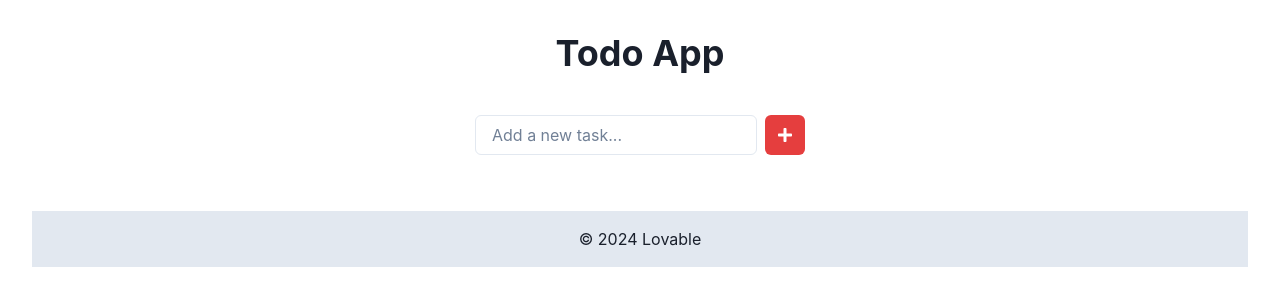
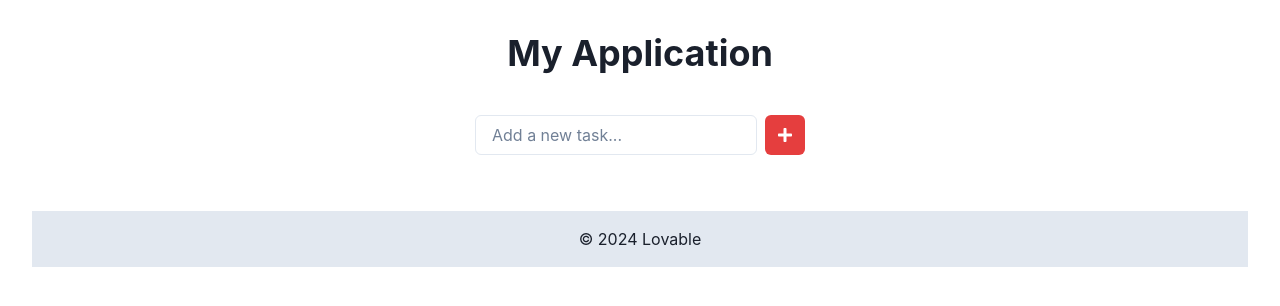
Before and after one commit to GPT-Engineer-App-Dev/copycat-cli, a React (Vite) app: page / in a window 1280 px wide. Shown: the top 306 px of the page. Built offline with nearby package versions, Linux system fonts and the light colour scheme.

Commit message:
Changed the title from "Todo App" to "My Application" on the Index page.
Prompt: Change the title

```diff
--- a/src/pages/Index.jsx
+++ b/src/pages/Index.jsx
@@ -38,7 +38,7 @@ const Index = () => {
 
   return (
     <VStack p={8}>
-      <Heading mb="8">Todo App</Heading>
+      <Heading mb="8">My Application</Heading>
       <HStack>
         <Input value={inputValue} onChange={handleInputChange} onKeyPress={handleKeyPress} placeholder="Add a new task..." />
         <IconButton icon={<FaPlus />} onClick={addTodo} colorScheme="red" aria-label="Add todo" />
```
